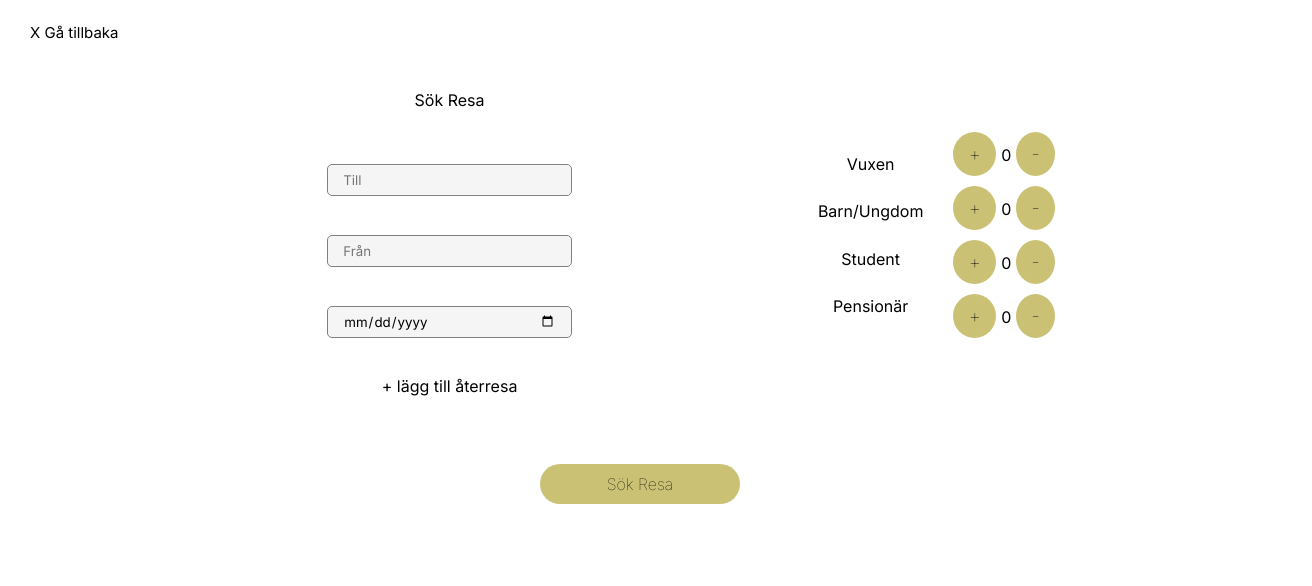
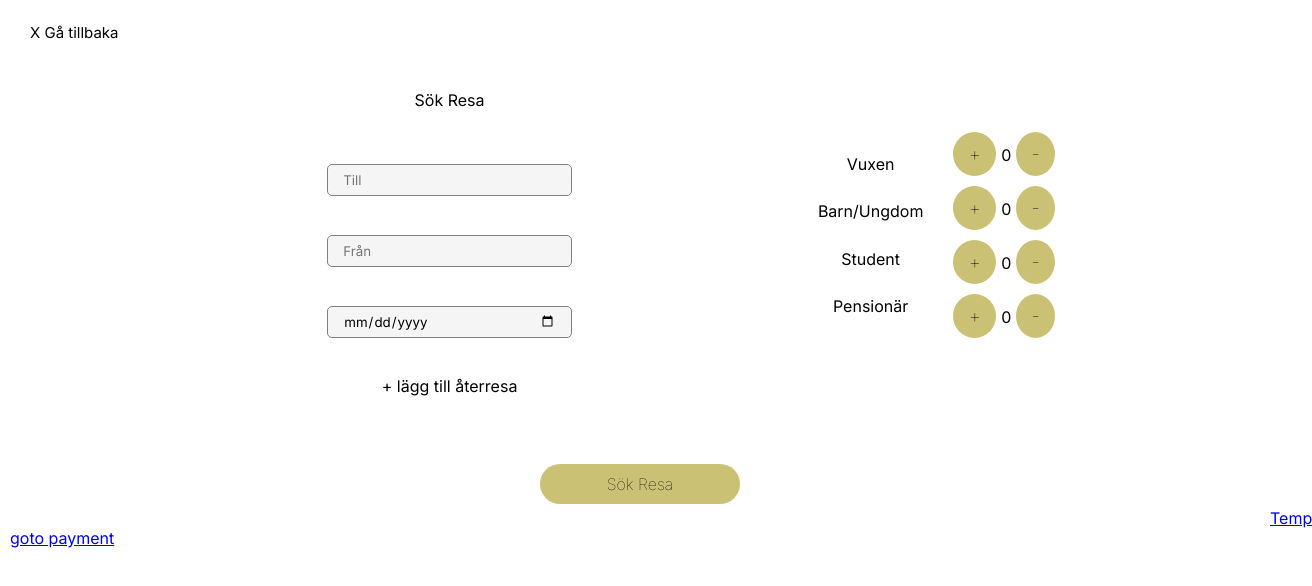
Before and after one commit to TimHogklint/tagmastare_fork, a React (Create React App) app: page /booking in a window 1280 px wide. Shown: the top 586 px of the page, 1312 px wide, since content can reach past the window. Built offline with nearby package versions, Linux system fonts and the light colour scheme.

Commit message:
Debug route to payment and payment page added to style main.

```diff
--- a/src/pages/Booking.jsx
+++ b/src/pages/Booking.jsx
@@ -49,6 +49,11 @@ export default function Booking() {
       <div className="button">
         <button className="srbutton">Sök Resa</button>
       </div>
+
+
+              {/* Hej patrik , inför sprint review så lägger jag till en länk till payment sidan här
+        Jag antar att vi kommer slussas är ifrån efter rutt funnits. Tim  */}
+        <Link className="temp-pay-link" to="/payment">Temp goto payment</Link>
     </div>
 
   )
--- a/src/pages/Payment.jsx
+++ b/src/pages/Payment.jsx
@@ -127,13 +127,13 @@ const cardCVC_handleChange = e => {
 }
 
   return (
-  <div>
+  <div className="main">
       {/* <div className='go-back-header'>
         <Button className="go-back-btn" label='X Gå tillbaka'></Button>
       </div>   */}
 
       <div className='go-back-payment'>
-          <Link className="goback-link" to="/">X Gå tillbaka</Link>
+          <Link className="goback-link" to="/Booking">X Gå tillbaka</Link>
       </div>
 
       <div className='page-title-zone'>
--- a/src/sass/main.scss
+++ b/src/sass/main.scss
@@ -9,3 +9,5 @@
 
 @import "./payment-page.scss";
 @import "./button.scss";
+
+@import "./temp-link.scss"; // remove later.
--- /dev/null
+++ b/src/sass/temp-link.scss
@@ -0,0 +1,5 @@
+.temp-pay-link{
+    left: 50%;
+    padding-left: 50%;
+    margin-left: 50%;
+}
```
